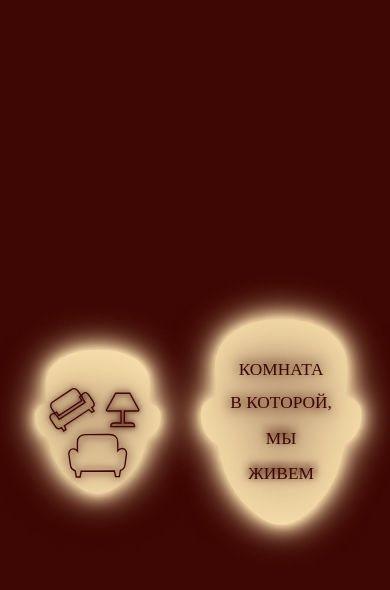
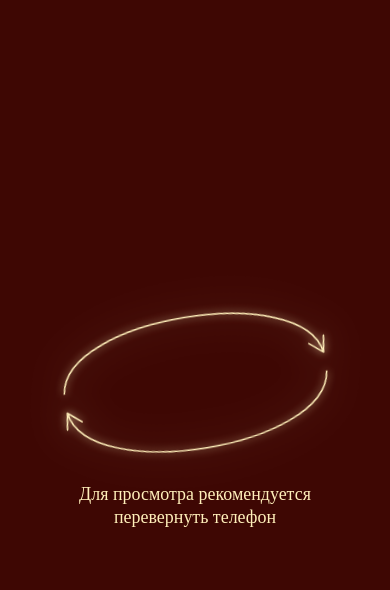
Before and after one commit to sonyakrepkaya-png/komnata, a plain HTML site: page index.html in a window 390 px wide. Shown: the top 590 px of the page. Drawn offline with nearby package versions, Linux system fonts and the light colour scheme; a web font is replaced by a local one.

Commit message:
телефон

```diff
--- a/index.html
+++ b/index.html
@@ -16,6 +16,15 @@
     <link href="./stylesheets/style.css" rel="stylesheet" />
   </head>
   <body>
+    <!-- ЭКРАН «ПЕРЕВЕРНИТЕ ТЕЛЕФОН»: виден только на телефоне
+         и планшете, которые держат вертикально -->
+    <div class="rotate" aria-live="polite">
+      <svg class="rotate_arrows" viewBox="455 277 530 267" aria-hidden="true">
+        <path d="M465.099 391.542C485.493 245.486 954.562 245.486 974.956 391.542M980.055 359.201L974.956 391.542L949.463 370.677M974.956 429.1C954.562 575.156 485.493 575.156 465.099 429.1M460 461.441L465.099 429.1L490.591 449.965" fill="none" stroke="#FFEFBA" stroke-width="3" stroke-linecap="round" stroke-linejoin="round" />
+      </svg>
+      <p class="rotate_text">Для просмотра рекомендуется перевернуть телефон</p>
+    </div>
+
     <!-- ЭКРАН 1: обложка.
          Свечение рисует glow.js на холстах (canvas) с классом glow:
          data-for — какие фигуры светятся, data-color — цвет свечения.
--- a/stylesheets/style.css
+++ b/stylesheets/style.css
@@ -643,3 +643,96 @@ body {
 .is_measuring_doors .fall_item {
   transform: none !important;
 }
+
+/* ============================================================
+   ТЕЛЕФОН И ПЛАНШЕТ
+   ============================================================ */
+
+/* экран «переверните телефон»: по умолчанию спрятан */
+.rotate {
+  display: none;
+}
+
+/* телефон или планшет держат вертикально — показываем только его */
+@media (orientation: portrait) and (max-width: 1100px) {
+  .rotate {
+    position: fixed;
+    inset: 0;
+    z-index: 1000;
+    display: flex;
+    flex-direction: column;
+    align-items: center;
+    justify-content: center;
+    gap: 8vw;
+    padding: 0 8vw;
+    background: var(--bg);
+    color: var(--light);
+    text-align: center;
+  }
+
+  .rotate_arrows {
+    width: 70vw;
+    max-width: 420px;
+    overflow: visible;
+    filter: drop-shadow(0 0 4px rgba(255, 239, 186, 0.8))
+      drop-shadow(0 0 18px rgba(255, 239, 186, 0.35));
+    animation: rotateHint 3s ease-in-out infinite;
+  }
+
+  .rotate_text {
+    max-width: 22em;
+    font-family: "Alice", serif;
+    font-size: clamp(16px, 4.6vw, 26px);
+    line-height: 1.3;
+  }
+
+  /* сайт под экраном не прокручивается */
+  html,
+  body {
+    overflow: hidden;
+  }
+}
+
+/* стрелки слегка покачиваются, подсказывая повернуть */
+@keyframes rotateHint {
+  0%,
+  100% {
+    transform: rotate(0deg);
+  }
+  50% {
+    transform: rotate(-12deg);
+  }
+}
+
+@media (prefers-reduced-motion: reduce) {
+  .rotate_arrows {
+    animation: none;
+  }
+}
+
+/* телефон, повёрнутый горизонтально: весь сайт уменьшается целиком,
+   поэтому самые мелкие подписи немного увеличиваем, чтобы читались */
+@media (orientation: landscape) and (max-height: 520px) {
+  .item_label,
+  .card_title,
+  .card_text,
+  .chapter_hint,
+  .next_label {
+    font-size: 1.45cqw;
+  }
+
+  /* этапы слева — чуть меньше, чтобы не наезжали на линию */
+  .nav_link,
+  .side_title {
+    font-size: 1.3cqw;
+  }
+
+  .chapter_quote,
+  .finale_credits {
+    font-size: 1.4cqw;
+  }
+
+  .card {
+    width: 31cqw;
+  }
+}
```
